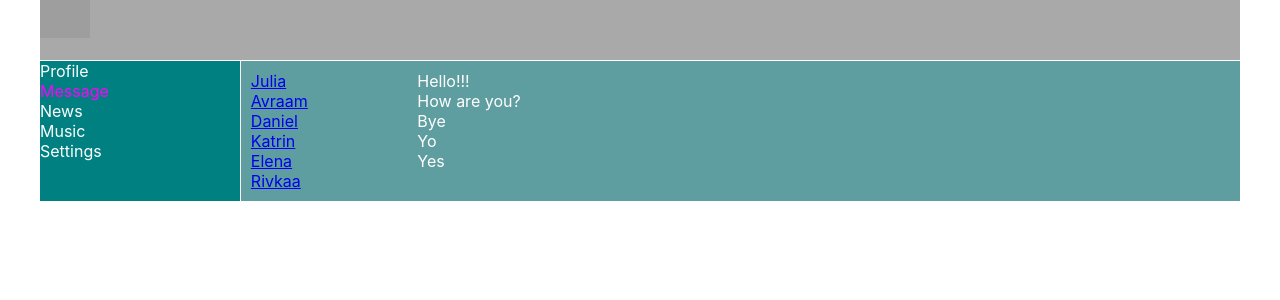
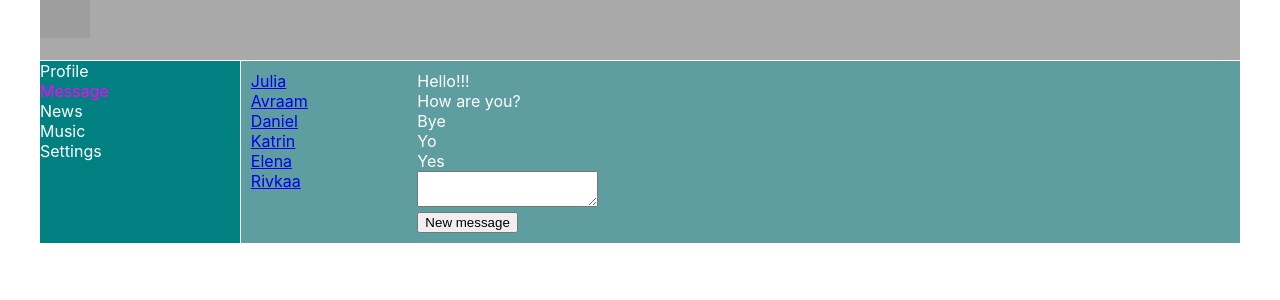
Before and after one commit to MaxKievskiy/my-social-network, a React (Create React App) app: page /dialogs in a window 1280 px wide. Shown: the top 300 px of the page. Built offline with nearby package versions, Linux system fonts and the light colour scheme; grey boxes are pictures that could not be loaded.

Commit message:
update 30

```diff
--- a/src/Components/Dialogs/DialogItem/Message.jsx
+++ b/src/Components/Dialogs/DialogItem/Message.jsx
@@ -2,8 +2,13 @@ import React from 'react';
 import s from './../Dialogs.module.css'
 
 const Message = (props) => {
+
+
     return (
+
         <div className={s.message}> {props.message}</div>
+
+
     )
 }
 export default Message;
--- a/src/Components/Dialogs/Dialogs.jsx
+++ b/src/Components/Dialogs/Dialogs.jsx
@@ -9,16 +9,31 @@ const Dialogs = (props) => {
 
     let messageElement = props.state.messages.map((message) => <Message message={message.message}/>)
 
+    let addNewElement = React.createRef();
+
+    let addMessage  = () => {
+      let text = addNewElement.current.value;
+      alert(text)
+    }
+
     return (
         <div className={s.dialogs}>
             <div className={s.dialogItem}>
                 {dialogElement}
                 {/*<DialogItem name={dialogData[0].name} id={dialogData[0].id}/>*/}
+
             </div>
             <div className={s.messages}>
                 {messageElement}
                 {/*<Message message={messageData[0].message}/>*/}
+                <div>
+                    <textarea ref={addNewElement}></textarea>
+                </div>
+                <div>
+                    <button onClick={addMessage}>New message</button>
+                </div>
             </div>
+
         </div>
     )
 }
--- a/src/Components/Profile/MyPosts/MyPosts.jsx
+++ b/src/Components/Profile/MyPosts/MyPosts.jsx
@@ -6,15 +6,22 @@ const MyPosts = (props) => {
 
     let postElements = props.post.map((post => <Post message={post.post} likesCount={post.likeData}/>))
 
+    let addNewPost = React.createRef();
+
+    let addPost = () => {
+        let text = addNewPost.current.value;
+        alert(text);
+    }
+
     return (
         <div className={s.myPostsBlock}>
             <h3>My posts</h3>
             <div>
                 <div>
-                    <textarea></textarea>
+                    <textarea ref={addNewPost}></textarea>
                 </div>
                 <div>
-                    <button>Add Post</button>
+                    <button onClick={addPost}>Add Post</button>
                     <button>Remove</button>
                 </div>
 
```
